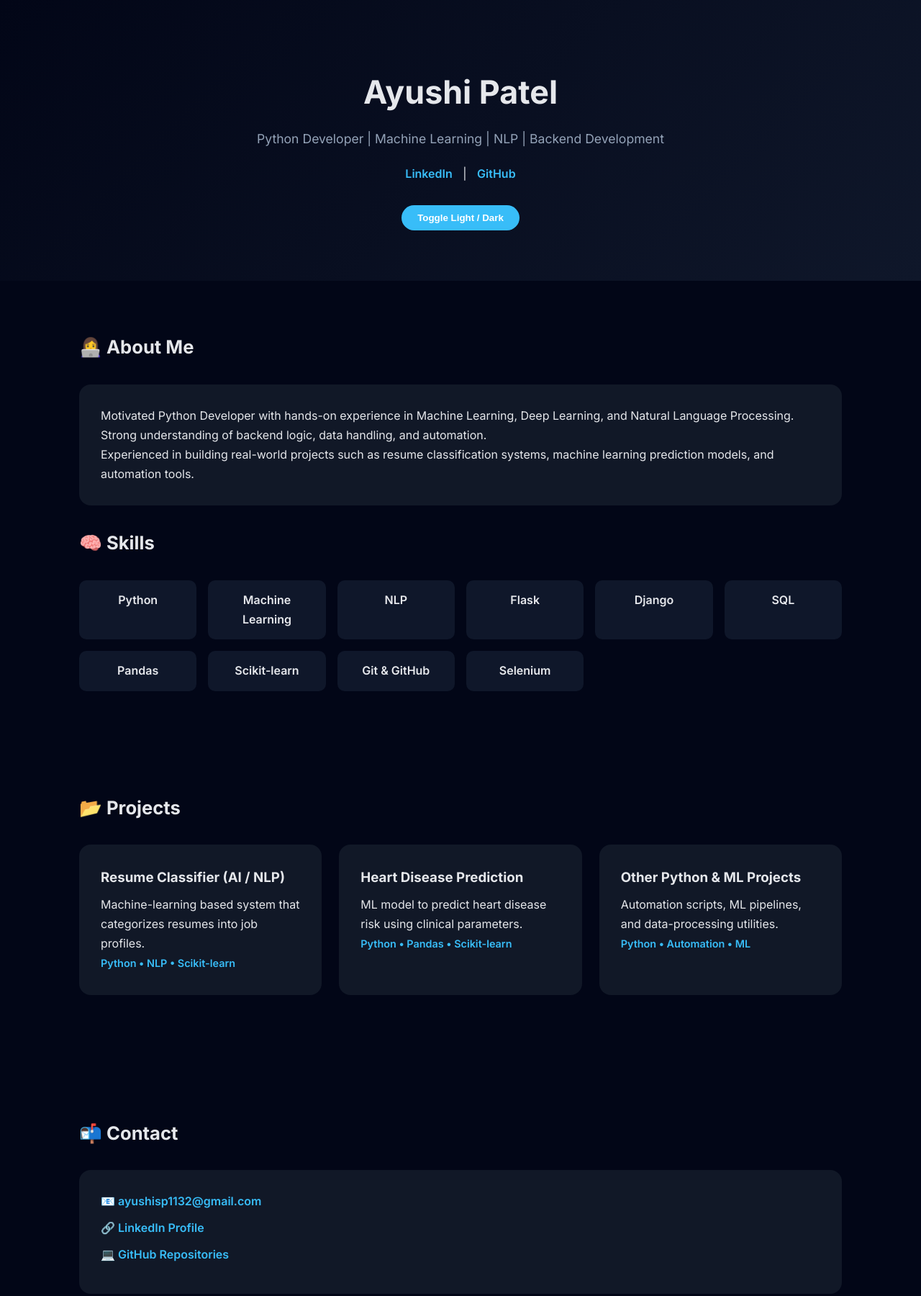
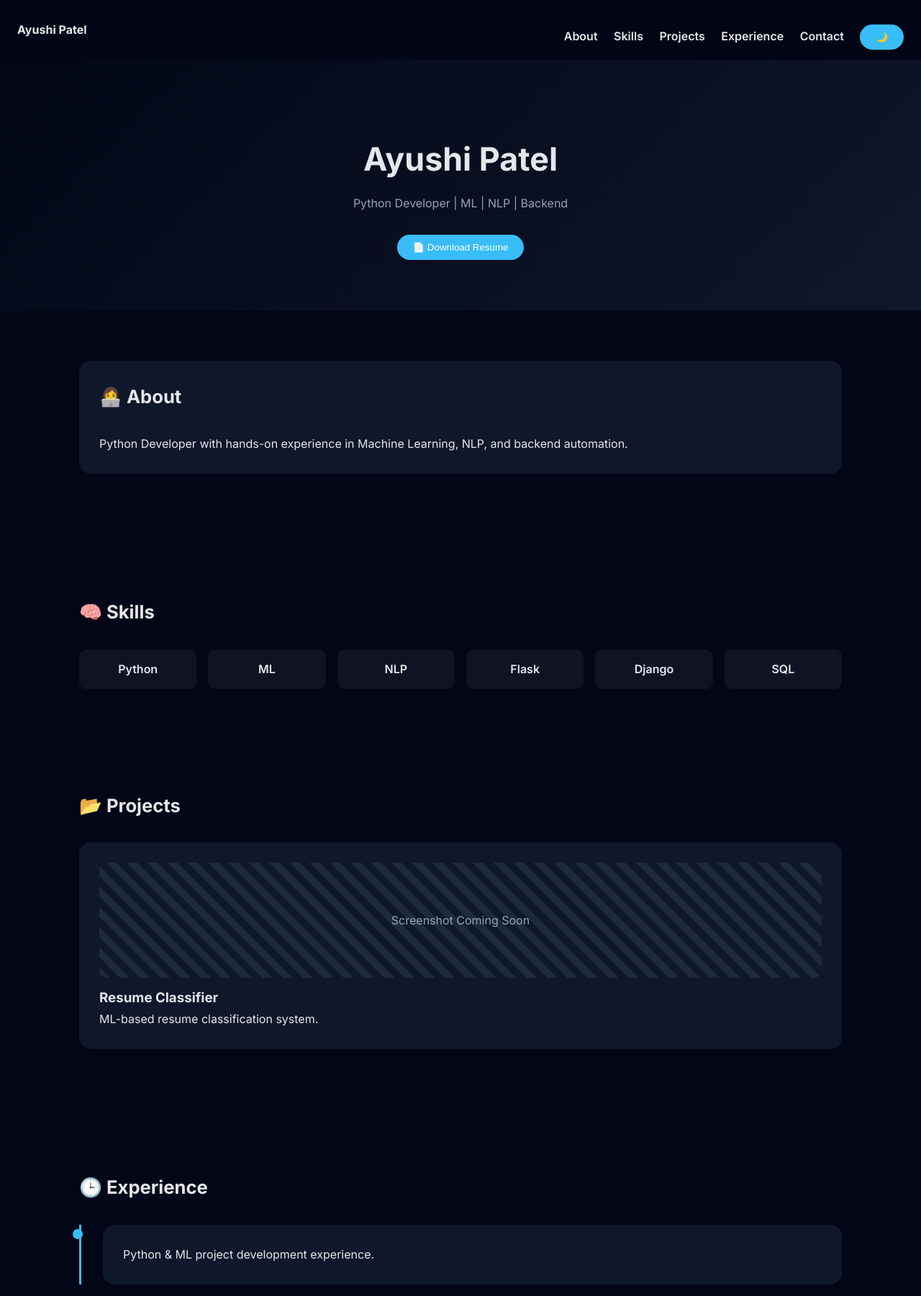
Before and after one commit to ayushi-1115/portfolio, a plain HTML site: page index.html in a window 1280 px wide. Shown: the top 1800 px of the page at 72% size. Drawn offline with nearby package versions, Linux system fonts and the light colour scheme.

Commit message:
Enhance index.html with SEO and layout improvements
Added SEO and OpenGraph meta tags, improved layout and styling, and updated content for better clarity.

```diff
--- a/index.html
+++ b/index.html
@@ -1,267 +1,298 @@
 <!DOCTYPE html>
 <html lang="en">
 <head>
-<meta charset="UTF-8" />
-<meta name="viewport" content="width=device-width, initial-scale=1.0" />
+<meta charset="UTF-8">
+<meta name="viewport" content="width=device-width, initial-scale=1.0">
+
 <title>Ayushi Patel | Python Developer</title>
+
+<!-- SEO -->
+<meta name="description" content="Ayushi Patel – Python Developer specializing in Machine Learning, NLP, and Backend Development.">
+<meta name="keywords" content="Python Developer, Machine Learning, NLP, Backend Developer">
+<meta name="author" content="Ayushi Patel">
+
+<!-- OpenGraph -->
+<meta property="og:title" content="Ayushi Patel | Python Developer">
+<meta property="og:description" content="Python Developer with ML, NLP, and backend expertise.">
+<meta property="og:type" content="website">
+<meta property="og:url" content="https://ayushi-1115.github.io/portfolio/">
+<meta property="og:image" content="https://ayushi-1115.github.io/portfolio/preview.png">
 
 <!-- Google Font -->
 <link href="https://fonts.googleapis.com/css2?family=Inter:wght@400;600;700&display=swap" rel="stylesheet">
 
+<script src="https://cdn.jsdelivr.net/npm/emailjs-com@3/dist/email.min.js"></script>
+
 <style>
-:root {
-  --bg: #020617;
-  --bg-soft: #0f172a;
-  --card: #111827;
-  --text: #e5e7eb;
-  --muted: #94a3b8;
-  --accent: #38bdf8;
+:root{
+  --bg:#020617;
+  --card:#0f172a;
+  --text:#e5e7eb;
+  --muted:#94a3b8;
+  --accent:#38bdf8;
 }
 
 /* Light mode */
-body.light {
-  --bg: #f8fafc;
-  --bg-soft: #e5e7eb;
-  --card: #ffffff;
-  --text: #0f172a;
-  --muted: #475569;
-  --accent: #2563eb;
+body.light{
+  --bg:#f8fafc;
+  --card:#ffffff;
+  --text:#0f172a;
+  --muted:#475569;
+  --accent:#2563eb;
 }
 
-* {
-  margin: 0;
-  padding: 0;
-  box-sizing: border-box;
+*{margin:0;padding:0;box-sizing:border-box}
+body{
+  font-family:'Inter',sans-serif;
+  background:var(--bg);
+  color:var(--text);
+  line-height:1.7;
 }
 
-body {
-  font-family: 'Inter', sans-serif;
-  background: var(--bg);
-  color: var(--text);
-  line-height: 1.7;
+/* NAVBAR */
+.navbar{
+  position:sticky;
+  top:0;
+  z-index:1000;
+  display:flex;
+  justify-content:space-between;
+  align-items:center;
+  padding:14px 24px;
+  background:rgba(2,6,23,.9);
+  backdrop-filter:blur(10px);
+}
+body.light .navbar{background:rgba(248,250,252,.95)}
+
+.nav-logo{font-weight:700}
+.nav-links a{
+  margin-right:18px;
+  color:var(--text);
+  text-decoration:none;
+  font-weight:600;
+}
+.nav-links a.active{color:var(--accent)}
+.nav-toggle{display:none;font-size:1.5rem;cursor:pointer}
+
+/* MOBILE NAV */
+@media(max-width:768px){
+  .nav-links{
+    position:absolute;
+    top:64px;
+    left:0;
+    width:100%;
+    background:var(--bg);
+    flex-direction:column;
+    display:none;
+  }
+  .nav-links.show{display:flex}
+  .nav-links a{padding:14px;text-align:center}
+  .nav-toggle{display:block}
 }
 
-/* ---------- HEADER ---------- */
-header {
-  background: linear-gradient(135deg, #020617, #0f172a);
-  text-align: center;
-  padding: 90px 20px 70px;
+/* HERO */
+header{
+  padding:100px 20px 70px;
+  text-align:center;
+  background:linear-gradient(135deg,#020617,#0f172a);
+}
+body.light header{
+  background:linear-gradient(135deg,#e0f2fe,#f8fafc);
+}
+header h1{font-size:2.8rem}
+header p{color:var(--muted);margin:10px 0}
+
+.toggle-btn{
+  margin-top:20px;
+  background:var(--accent);
+  border:none;
+  color:#fff;
+  padding:10px 22px;
+  border-radius:999px;
+  cursor:pointer;
 }
 
-header h1 {
-  font-size: 2.8rem;
-  font-weight: 700;
+/* SECTIONS */
+section{max-width:1100px;margin:auto;padding:70px 20px}
+.section-title{font-size:1.6rem;margin-bottom:30px}
+
+.card{
+  background:var(--card);
+  padding:28px;
+  border-radius:16px;
+  margin-bottom:30px;
+  transition:.3s;
+}
+body.light .card{
+  box-shadow:0 8px 25px rgba(0,0,0,.08);
+}
+.card:hover{transform:translateY(-6px)}
+
+.reveal{opacity:0;transform:translateY(40px);transition:.8s}
+.reveal.active{opacity:1;transform:none}
+
+/* SKILLS */
+.skills-grid{
+  display:grid;
+  grid-template-columns:repeat(auto-fit,minmax(160px,1fr));
+  gap:16px;
+}
+.skill{
+  background:rgba(255,255,255,.05);
+  padding:14px;
+  border-radius:10px;
+  text-align:center;
+  font-weight:600;
 }
 
-header p {
-  margin-top: 12px;
-  font-size: 1.1rem;
-  color: var(--muted);
+/* PROJECT PLACEHOLDER */
+.project-img{
+  height:160px;
+  border-radius:10px;
+  background:repeating-linear-gradient(
+    45deg,#1e293b,#1e293b 10px,#0f172a 10px,#0f172a 20px);
+  display:flex;
+  align-items:center;
+  justify-content:center;
+  color:var(--muted);
+  margin-bottom:12px;
 }
 
-.hero-links {
-  margin-top: 20px;
+/* TIMELINE */
+.timeline{border-left:3px solid var(--accent);padding-left:30px}
+.timeline-item{margin-bottom:30px;position:relative}
+.timeline-dot{
+  position:absolute;left:-42px;top:6px;
+  width:14px;height:14px;border-radius:50%;
+  background:var(--accent)
 }
 
-.hero-links a {
-  margin: 0 10px;
-  color: var(--accent);
-  font-weight: 600;
-  text-decoration: none;
+/* CONTACT FORM */
+form input,form textarea{
+  width:100%;padding:12px;margin-bottom:12px;
+  border-radius:8px;border:1px solid #cbd5e1;
+}
+form button{
+  background:var(--accent);
+  color:white;
+  border:none;
+  padding:12px 18px;
+  border-radius:8px;
+  cursor:pointer;
 }
 
-.toggle-btn {
-  margin-top: 30px;
-  background: var(--accent);
-  color: #fff;
-  border: none;
-  padding: 10px 22px;
-  border-radius: 999px;
-  cursor: pointer;
-  font-weight: 600;
+/* MODAL */
+.modal{
+  display:none;position:fixed;inset:0;
+  background:rgba(0,0,0,.6);
 }
-
-/* ---------- LAYOUT ---------- */
-section {
-  max-width: 1100px;
-  margin: auto;
-  padding: 70px 20px;
-}
-
-.section-title {
-  font-size: 1.6rem;
-  margin-bottom: 30px;
-  display: flex;
-  align-items: center;
-  gap: 10px;
-}
-
-.card {
-  background: var(--card);
-  padding: 30px;
-  border-radius: 16px;
-  margin-bottom: 30px;
-  transition: transform 0.3s ease, box-shadow 0.3s ease;
-}
-
-.card:hover {
-  transform: translateY(-6px);
-  box-shadow: 0 20px 40px rgba(0,0,0,0.25);
-}
-
-/* ---------- SKILLS ---------- */
-.skills-grid {
-  display: grid;
-  grid-template-columns: repeat(auto-fit, minmax(160px, 1fr));
-  gap: 16px;
-}
-
-.skill {
-  background: var(--bg-soft);
-  padding: 14px;
-  border-radius: 10px;
-  text-align: center;
-  font-weight: 600;
-}
-
-/* ---------- PROJECTS ---------- */
-.projects-grid {
-  display: grid;
-  grid-template-columns: repeat(auto-fit, minmax(280px, 1fr));
-  gap: 24px;
-}
-
-.project h3 {
-  margin-bottom: 8px;
-}
-
-.project span {
-  color: var(--accent);
-  font-weight: 600;
-  font-size: 0.9rem;
-}
-
-/* ---------- CONTACT ---------- */
-.contact a {
-  display: block;
-  margin-bottom: 10px;
-  color: var(--accent);
-  text-decoration: none;
-  font-weight: 600;
-}
-
-/* ---------- FOOTER CTA ---------- */
-.cta {
-  text-align: center;
-  background: linear-gradient(135deg, #0f172a, #020617);
-  padding: 60px 20px;
-}
-
-.cta h2 {
-  font-size: 1.8rem;
-  margin-bottom: 10px;
-}
-
-.cta p {
-  color: var(--muted);
-}
-
-/* ---------- RESPONSIVE ---------- */
-@media (max-width: 600px) {
-  header h1 {
-    font-size: 2.2rem;
-  }
+.modal-content{
+  background:var(--card);
+  max-width:420px;
+  margin:15% auto;
+  padding:30px;
+  border-radius:14px;
+  text-align:center;
 }
 </style>
 </head>
 
 <body>
 
+<nav class="navbar">
+  <div class="nav-logo">Ayushi Patel</div>
+  <div class="nav-toggle" onclick="toggleMenu()">☰</div>
+  <div class="nav-links">
+    <a href="#about">About</a>
+    <a href="#skills">Skills</a>
+    <a href="#projects">Projects</a>
+    <a href="#experience">Experience</a>
+    <a href="#contact">Contact</a>
+    <button class="toggle-btn" onclick="toggleTheme()">🌙</button>
+  </div>
+</nav>
+
 <header>
   <h1>Ayushi Patel</h1>
-  <p>Python Developer | Machine Learning | NLP | Backend Development</p>
-
-  <div class="hero-links">
-    <a href="https://www.linkedin.com/in/ayushi-patel-5b33ba265" target="_blank">LinkedIn</a>
-    |
-    <a href="https://github.com/ayushi-1115" target="_blank">GitHub</a>
-  </div>
-
-  <button class="toggle-btn" onclick="toggleTheme()">Toggle Light / Dark</button>
+  <p>Python Developer | ML | NLP | Backend</p>
+  <button class="toggle-btn" onclick="openResume()">📄 Download Resume</button>
 </header>
 
-<section>
-  <h2 class="section-title">👩‍💻 About Me</h2>
-  <div class="card">
-    <p>
-      Motivated Python Developer with hands-on experience in Machine Learning,
-      Deep Learning, and Natural Language Processing. Strong understanding of
-      backend logic, data handling, and automation.
-    </p>
-    <p>
-      Experienced in building real-world projects such as resume classification
-      systems, machine learning prediction models, and automation tools.
-    </p>
-  </div>
+<section id="about"><div class="card reveal">
+<h2 class="section-title">👩‍💻 About</h2>
+<p>Python Developer with hands-on experience in Machine Learning, NLP, and backend automation.</p>
+</div></section>
 
+<section id="skills"><div class="reveal">
 <h2 class="section-title">🧠 Skills</h2>
 <div class="skills-grid">
-    <div class="skill">Python</div>
-    <div class="skill">Machine Learning</div>
-    <div class="skill">NLP</div>
-    <div class="skill">Flask</div>
-    <div class="skill">Django</div>
-    <div class="skill">SQL</div>
-    <div class="skill">Pandas</div>
-    <div class="skill">Scikit-learn</div>
-    <div class="skill">Git & GitHub</div>
-    <div class="skill">Selenium</div>
+<div class="skill">Python</div><div class="skill">ML</div><div class="skill">NLP</div>
+<div class="skill">Flask</div><div class="skill">Django</div><div class="skill">SQL</div>
+</div></div></section>
+
+<section id="projects"><div class="reveal">
+<h2 class="section-title">📂 Projects</h2>
+<div class="card">
+<div class="project-img">Screenshot Coming Soon</div>
+<h3>Resume Classifier</h3>
+<p>ML-based resume classification system.</p>
 </div>
-</section>
+</div></section>
 
-<section>
-  <h2 class="section-title">📂 Projects</h2>
-  <div class="projects-grid">
+<section id="experience"><div class="reveal">
+<h2 class="section-title">🕒 Experience</h2>
+<div class="timeline">
+<div class="timeline-item">
+<span class="timeline-dot"></span>
+<div class="card">Python & ML project development experience.</div>
+</div>
+</div>
+</div></section>
 
-    <div class="card project">
-      <h3>Resume Classifier (AI / NLP)</h3>
-      <p>Machine-learning based system that categorizes resumes into job profiles.</p>
-      <span>Python • NLP • Scikit-learn</span>
+<section id="contact"><div class="card reveal">
+<h2 class="section-title">📬 Contact</h2>
+
+<form id="contactForm">
+<input type="text" name="name" placeholder="Your Name" required>
+<input type="email" name="email" placeholder="Your Email" required>
+<textarea name="message" placeholder="Your Message" required></textarea>
+<button type="submit">Send Message</button>
+</form>
+
+</div></section>
+
+<div id="resumeModal" class="modal">
+  <div class="modal-content">
+    <h3>Download Resume</h3>
+    <a href="Ayushi_Patel_Resume.pdf" download>⬇ Download PDF</a><br><br>
+    <button onclick="closeResume()">Close</button>
   </div>
-
-    <div class="card project">
-      <h3>Heart Disease Prediction</h3>
-      <p>ML model to predict heart disease risk using clinical parameters.</p>
-      <span>Python • Pandas • Scikit-learn</span>
-    </div>
-
-    <div class="card project">
-      <h3>Other Python & ML Projects</h3>
-      <p>Automation scripts, ML pipelines, and data-processing utilities.</p>
-      <span>Python • Automation • ML</span>
-    </div>
-
-  </div>
-</section>
-
-<section>
-  <h2 class="section-title">📬 Contact</h2>
-  <div class="card contact">
-    <a href="mailto:ayushisp1132@gmail.com">📧 ayushisp1132@gmail.com</a>
-    <a href="https://www.linkedin.com/in/ayushi-patel-5b33ba265" target="_blank">🔗 LinkedIn Profile</a>
-    <a href="https://github.com/ayushi-1115" target="_blank">💻 GitHub Repositories</a>
-  </div>
-</section>
-
-<div class="cta">
-  <h2>🚀 Interested in working together?</h2>
-  <p>Let’s connect and build something impactful.</p>
 </div>
 
 <script>
-function toggleTheme() {
+emailjs.init("YOUR_PUBLIC_KEY");
+
+document.getElementById("contactForm").addEventListener("submit",function(e){
+e.preventDefault();
+emailjs.sendForm("YOUR_SERVICE_ID","YOUR_TEMPLATE_ID",this)
+.then(()=>alert("Message sent successfully!"));
+this.reset();
+});
+
+function toggleTheme(){
 document.body.classList.toggle("light");
 }
+
+function toggleMenu(){
+document.querySelector(".nav-links").classList.toggle("show");
+}
+
+function openResume(){document.getElementById("resumeModal").style.display="block"}
+function closeResume(){document.getElementById("resumeModal").style.display="none"}
+
+const reveals=document.querySelectorAll(".reveal");
+window.addEventListener("scroll",()=>reveals.forEach(el=>{
+if(el.getBoundingClientRect().top<window.innerHeight-80)el.classList.add("active");
+}));
 </script>
 
 </body>
```
Lines whose indentation alone changed are shown as unchanged.
